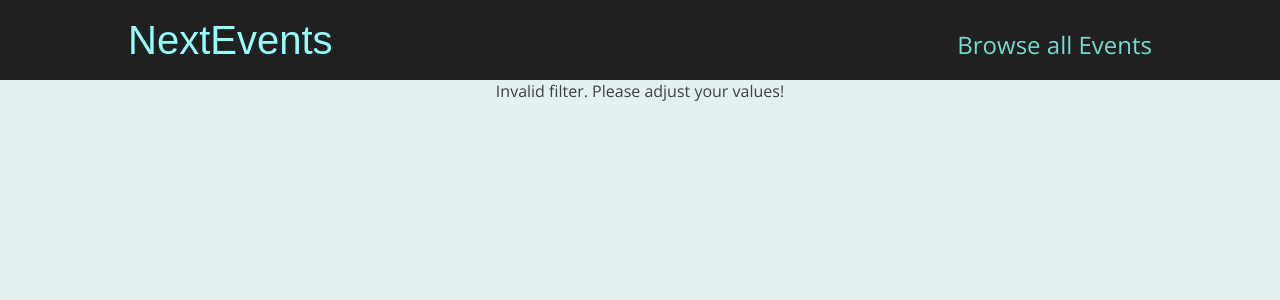
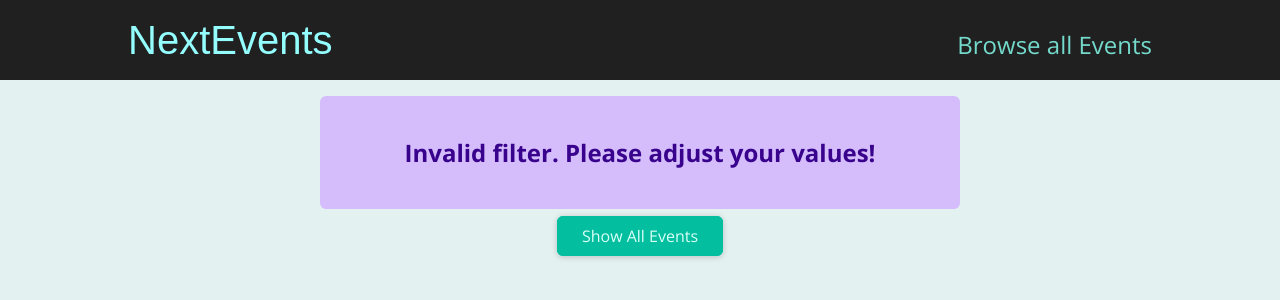
Before and after one commit to Gabin100/nextevents-app, a Next.js app: page /events/e2 in a window 1280 px wide. Shown: the top 300 px of the page. Built offline with nearby package versions, Linux system fonts and the light colour scheme.

Commit message:
final steps

```diff
--- a/pages/events/[...slug].tsx
+++ b/pages/events/[...slug].tsx
@@ -1,5 +1,8 @@
 import { useRouter } from 'next/router';
+import ErrorAlert from '../../components/error-alert/error-alert';
 import EventList from '../../components/events/EventList';
+import ResultsTitle from '../../components/results-title/results-title';
+import Button from '../../components/UI/Button';
 import { getFilteredEvents } from '../../dummy-data';
 
 function FilteredEventsPage() {
@@ -21,7 +24,16 @@
     filteredMonth < 1 ||
     filteredMonth > 12
   ) {
-    return <p className='center'>Invalid filter. Please adjust your values!</p>;
+    return (
+      <>
+        <ErrorAlert>
+          <p>Invalid filter. Please adjust your values!</p>
+        </ErrorAlert>
+        <div className='center'>
+          <Button link='/events'>Show All Events</Button>
+        </div>
+      </>
+    );
   }
 
   const filteredEvents = getFilteredEvents({
@@ -30,13 +42,25 @@
   });
 
   if (!filteredEvents || filteredEvents.length === 0) {
-    return <p>No Events found for the chosen filter!</p>;
+    return (
+      <>
+        <ErrorAlert>
+          <p>No Events found for the chosen filter!</p>
+        </ErrorAlert>
+        <div className='center'>
+          <Button link='/events'>Show All Events</Button>
+        </div>
+      </>
+    );
   }
 
+  const date = new Date(filteredYear, filteredMonth - 1);
+
   return (
-    <div>
+    <>
+      <ResultsTitle date={`${date}`} />
       <EventList items={filteredEvents} />
-    </div>
+    </>
   );
 }
 
```
Also changed, not shown: pages/events/[eventId].tsx (+12 -1 lines).
